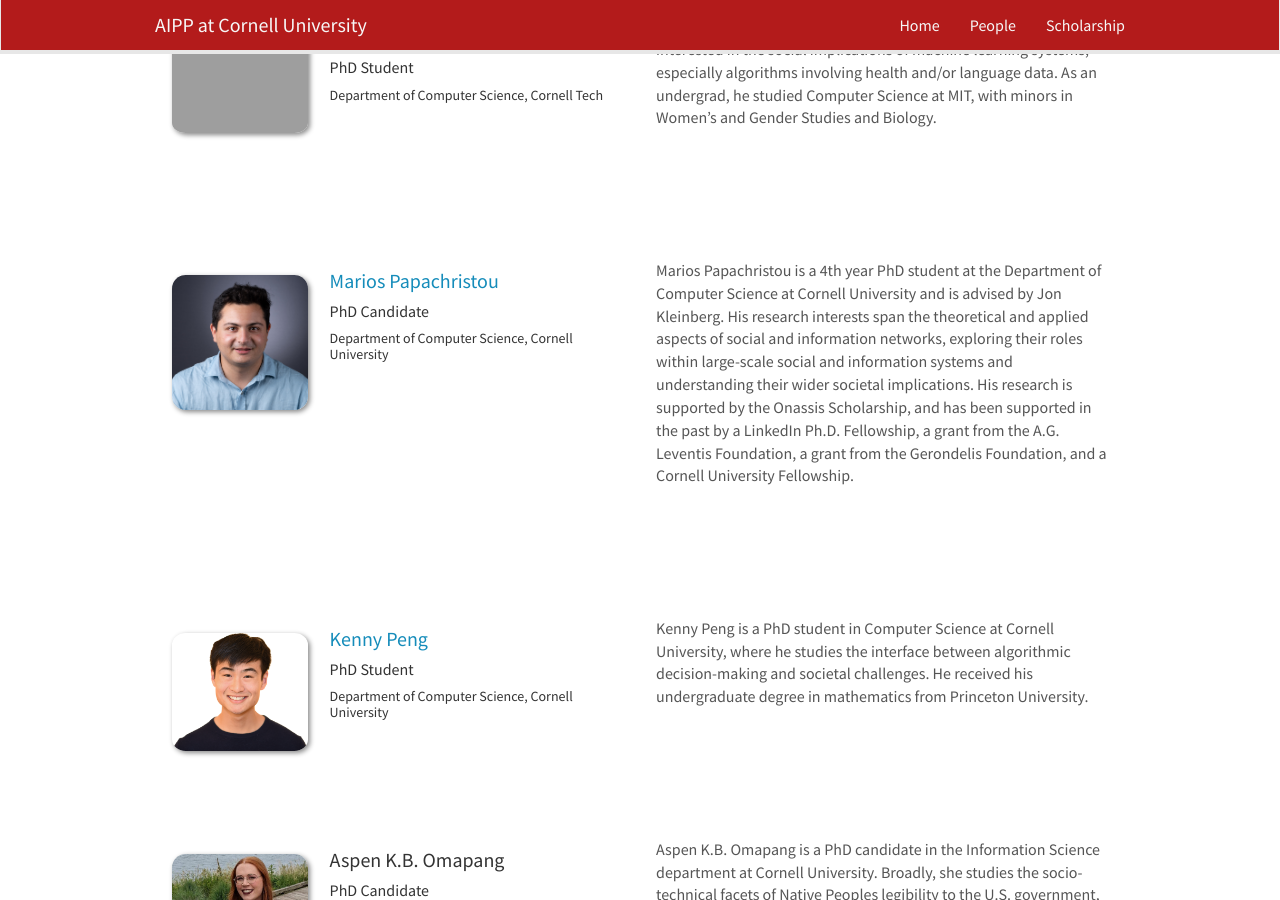
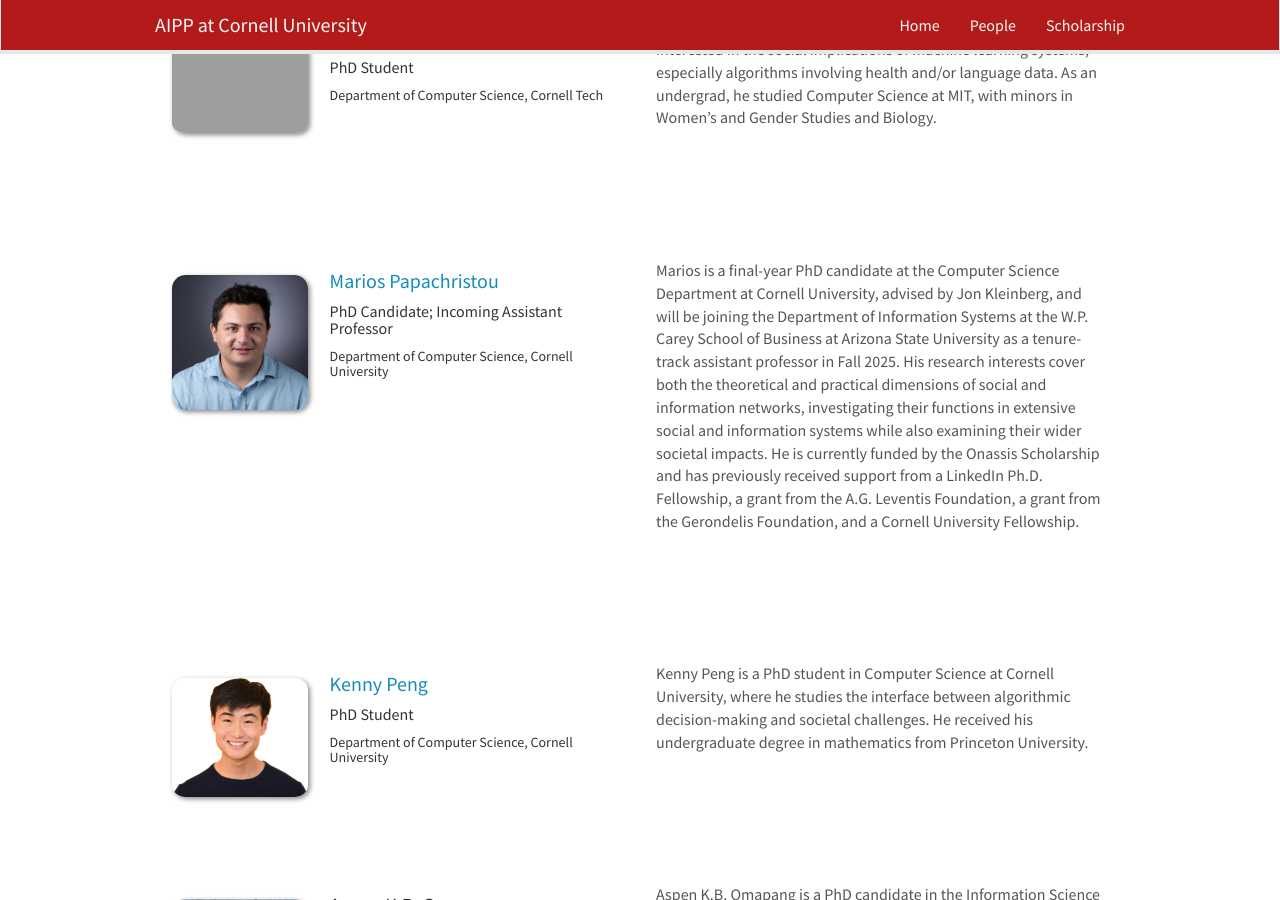
Before and after one commit to pasta41/aippwebsite, a Jekyll site: the page built from _pages/people.md, in a window 1280 px wide and 900 px high, scrolled down 9631 px. Built offline with Jekyll 4.4.1, drawn with Linux system fonts in a browser that asks for light colours; nearby versions of some CDN libraries.

Commit message:
Update people.yml

```diff
--- a/_data/people.yml
+++ b/_data/people.yml
@@ -232,10 +232,10 @@
 
 - name: Marios Papachristou
   photo: marios.jpg
-  title: "PhD Candidate"
+  title: "PhD Candidate; Incoming Assistant Professor"
   info: "Department of Computer Science, Cornell University"
   website: https://papachristoumarios.github.io
-  about: "Marios Papachristou is a 4th year PhD student at the Department of Computer Science at Cornell University and is advised by Jon Kleinberg. His research interests span the theoretical and applied aspects of social and information networks, exploring their roles within large-scale social and information systems and understanding their wider societal implications. His research is supported by the Onassis Scholarship, and has been supported in the past by a LinkedIn Ph.D. Fellowship, a grant from the A.G. Leventis Foundation, a grant from the Gerondelis Foundation, and a Cornell University Fellowship."
+  about: "Marios is a final-year PhD candidate at the Computer Science Department at Cornell University, advised by Jon Kleinberg, and will be joining the Department of Information Systems at the W.P. Carey School of Business at Arizona State University as a tenure-track assistant professor in Fall 2025. His research interests cover both the theoretical and practical dimensions of social and information networks, investigating their functions in extensive social and information systems while also examining their wider societal impacts. He is currently funded by the Onassis Scholarship and has previously received support from a LinkedIn Ph.D. Fellowship, a grant from the A.G. Leventis Foundation, a grant from the Gerondelis Foundation, and a Cornell University Fellowship."
 
 - name: Kenny Peng
   photo: kennypeng.png
```
